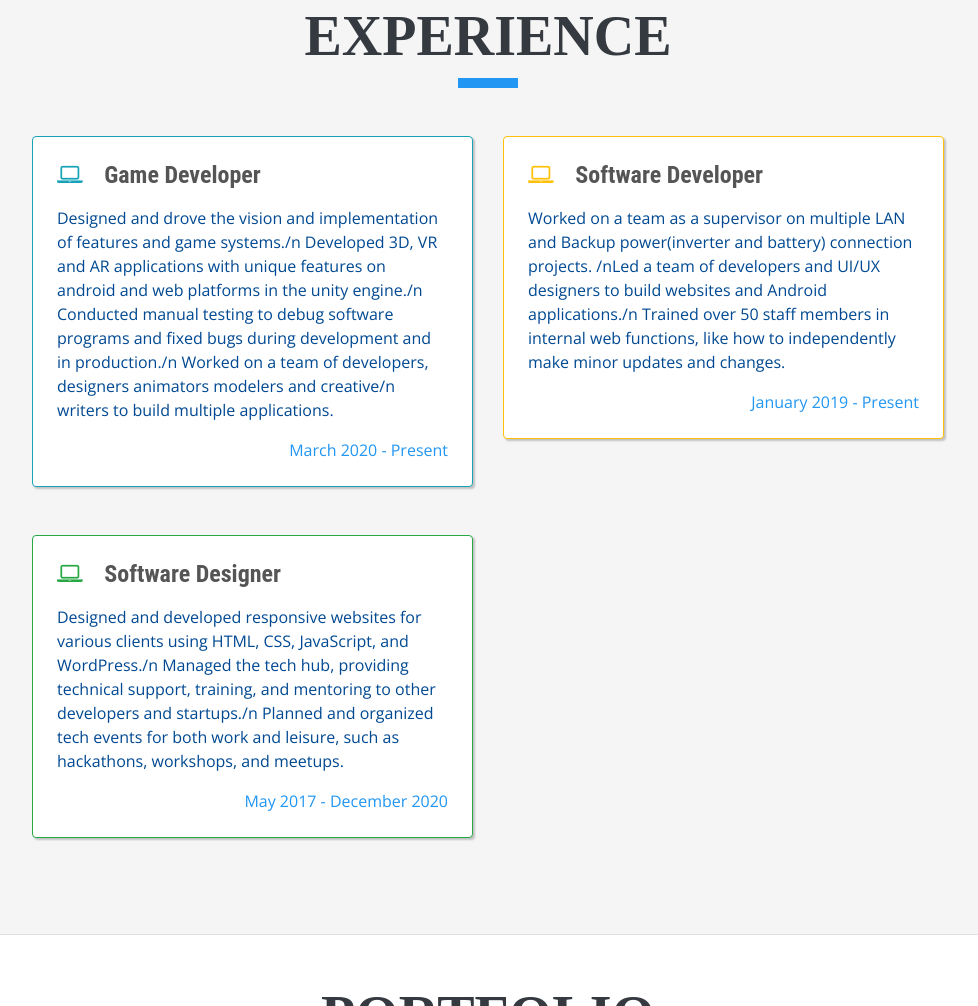
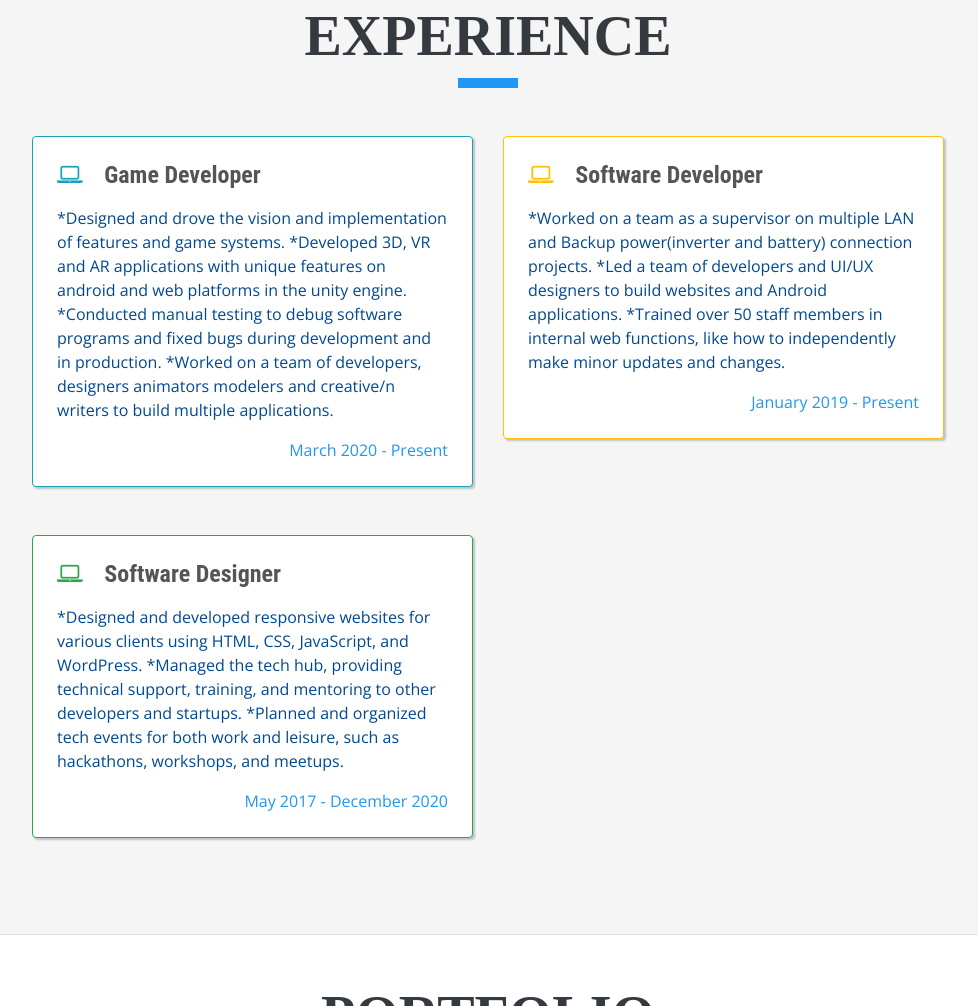
Before and after one commit to nnamanichijindu/2Dportfolio, a plain HTML site: page index.html in a window 1280 px wide. Shown: the part 845-1851 px from the top of the page, without its empty margins (288-1266 px from the left). Drawn offline with nearby package versions, Linux system fonts and the light colour scheme; a web font is replaced by a local one.

Commit message:
Update index.html

```diff
--- a/index.html
+++ b/index.html
@@ -131,10 +131,10 @@ License URL: https://creativecommons.org/licenses/by/4.0/
                 <div class="card mx-0 p-4 mb-5" style="border-color: #17a2b8; box-shadow: 2px 2px 2px rgba(0, 0, 0, 0.21);">
                   <div class=" resume-content mr-auto">
                       <h4 class="mb-3"><i class="fa fa-laptop mr-3 text-info"></i> Game Developer</h4>
-                      <p>Designed and drove the vision and implementation of features and game systems./n
-                         Developed 3D, VR and AR applications with unique features on android and web platforms in the unity engine./n
-                         Conducted manual testing to debug software programs and fixed bugs during development and in production./n
-                         Worked on a team of developers, designers animators modelers and creative/n writers to build multiple applications.</p>
+                      <p>*Designed and drove the vision and implementation of features and game systems.
+                         *Developed 3D, VR and AR applications with unique features on android and web platforms in the unity engine.
+                         *Conducted manual testing to debug software programs and fixed bugs during development and in production.
+                         *Worked on a team of developers, designers animators modelers and creative/n writers to build multiple applications.</p>
                   </div>
                   <div class="resume-date text-md-right">
                       <span class="text-primary">March 2020 - Present</span>
@@ -145,9 +145,9 @@ License URL: https://creativecommons.org/licenses/by/4.0/
                 <div class="card mx-0 p-4 mb-5" style="border-color: #ffc107; box-shadow: 2px 2px 2px rgba(0, 0, 0, 0.21);">
                   <div class="resume-content mr-auto">
                       <h4 class="mb-3"><i class="fa fa-laptop mr-3 text-warning"></i>  Software Developer</h4>
-                      <p>Worked on a team as a supervisor on multiple LAN and Backup power(inverter and battery) connection projects.
-                         /nLed a team of developers and UI/UX designers to build websites and Android applications./n Trained over 50 staff
-                        members in internal web functions, like how to independently make minor updates and changes. </p>
+                      <p>*Worked on a team as a supervisor on multiple LAN and Backup power(inverter and battery) connection projects.
+                         *Led a team of developers and UI/UX designers to build websites and Android applications.
+                        *Trained over 50 staff members in internal web functions, like how to independently make minor updates and changes. </p>
                   </div>
                   <div class="resume-date text-md-right">
                       <span class="text-primary">January 2019 - Present</span>
@@ -158,9 +158,9 @@ License URL: https://creativecommons.org/licenses/by/4.0/
                 <div class="card mx-0 p-4 mb-5" style="border-color: #28a745; box-shadow: 2px 2px 2px rgba(0, 0, 0, 0.21);">
                   <div class="resume-content mr-auto">
                       <h4 class="mb-3"><i class="fa fa-laptop mr-3 text-success"></i> Software Designer</h4>
-                      <p>Designed and developed responsive websites for various clients using HTML, CSS, JavaScript, and WordPress./n
-                         Managed the tech hub, providing technical support, training, and mentoring to other developers and startups./n
-                         Planned and organized tech events for both work and leisure, such as hackathons, workshops, and meetups.</p>
+                      <p>*Designed and developed responsive websites for various clients using HTML, CSS, JavaScript, and WordPress.
+                         *Managed the tech hub, providing technical support, training, and mentoring to other developers and startups.
+                         *Planned and organized tech events for both work and leisure, such as hackathons, workshops, and meetups.</p>
                   </div>
                   <div class="resume-date text-md-right">
                       <span class="text-primary">May 2017 - December 2020</span>
```
